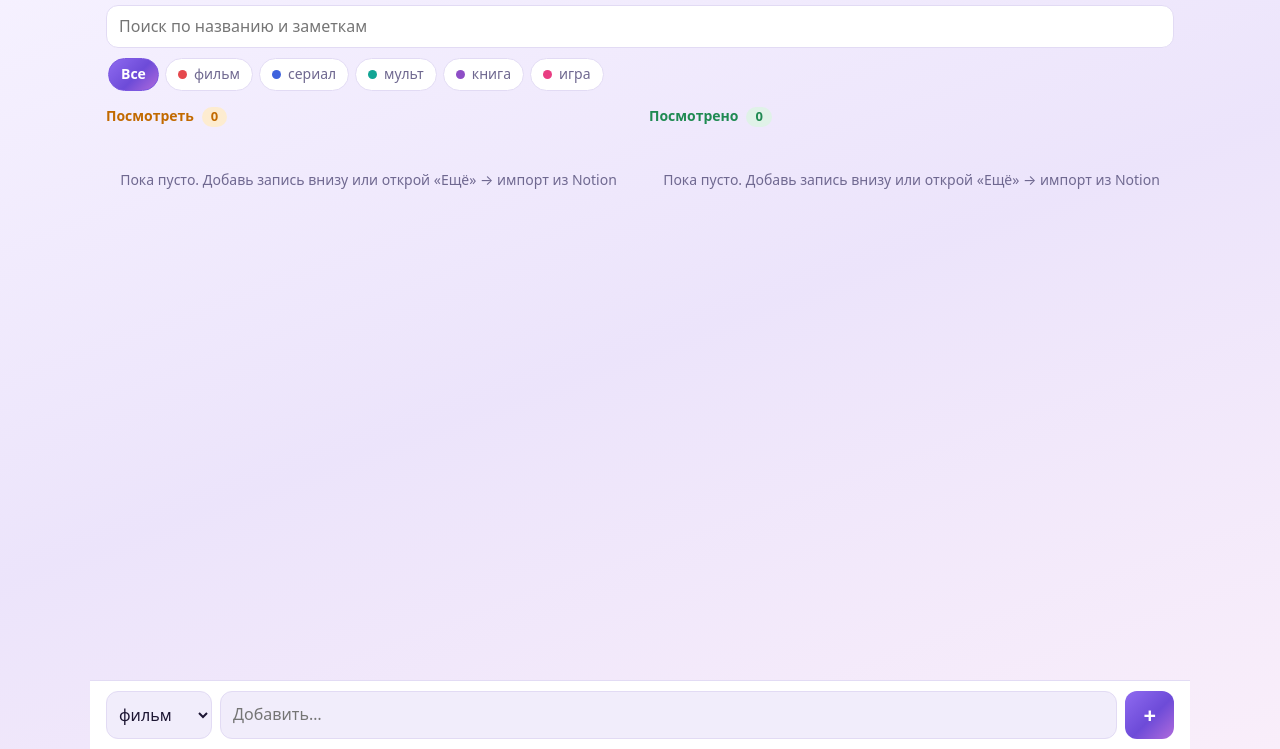
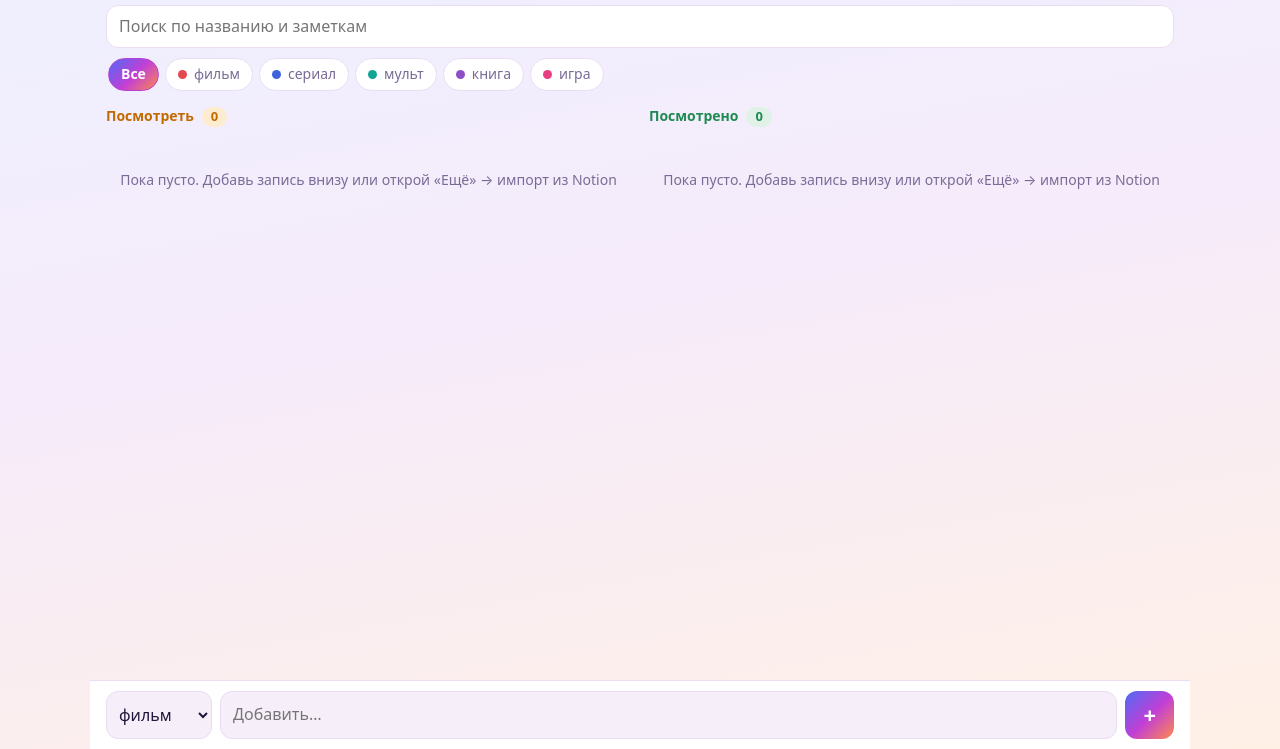
Before and after one commit to prizerator/wik, a plain HTML site: page index.html in a window 1280 px wide. Shown: the part 51-800 px from the top of the page. Drawn offline with Linux system fonts and the light colour scheme.

Commit message:
Theme colors match the icon
Co-Authored-By: Claude Sonnet 5.5 <noreply@anthropic.com>
Claude-Session: https://claude.ai/code/session_014Q6PySJ2kLPmnRqskMAKYS

```diff
--- a/index.html
+++ b/index.html
@@ -7,13 +7,13 @@
 <link rel="manifest" href="manifest.webmanifest">
 <link rel="icon" href="icon-192.png">
 <link rel="apple-touch-icon" href="icon-192.png">
-<meta name="theme-color" content="#6d4bd8">
+<meta name="theme-color" content="#a23dd4">
 <style>
 :root{
-  --bg:#f1edfb; --surface:#ffffff; --ink:#1d1633; --muted:#6f6890; --line:#e2dbf4;
-  --accent:#7b57e0; --accent-ink:#ffffff;
-  --grad:linear-gradient(135deg,#8f6bf0 0%,#6d4bd8 55%,#b06bdc 100%);
-  --page:linear-gradient(160deg,#f6f2ff 0%,#ece4fb 50%,#f9eefa 100%);
+  --bg:#f6effa; --surface:#ffffff; --ink:#221538; --muted:#7a6b96; --line:#eadcf3;
+  --accent:#b53fd4; --accent-ink:#ffffff;
+  --grad:linear-gradient(135deg,#4f6bf5 0%,#c13fd6 52%,#ff8a4c 100%);
+  --page:linear-gradient(170deg,#eef0ff 0%,#f6ebfa 45%,#fff0e6 100%);
   --want:#c26a00; --done:#1f8a52;
   --want-bg:#fdecd0; --done-bg:#e0f2e8;
   --star:#e0a100; --danger:#d4493c;
@@ -22,10 +22,10 @@
 }
 @media (prefers-color-scheme: dark){
   :root{
-    --bg:#15112a; --surface:#221b3d; --ink:#ece8fa; --muted:#a79fc7; --line:#352c58;
-    --accent:#a58bff; --accent-ink:#17102f;
-    --grad:linear-gradient(135deg,#9a7bff 0%,#7a5be6 55%,#c077e8 100%);
-    --page:linear-gradient(160deg,#1a1433 0%,#241a47 55%,#2a1b45 100%);
+    --bg:#150f2b; --surface:#231a3f; --ink:#f0eafa; --muted:#b0a3cc; --line:#3a2c5c;
+    --accent:#d58cff; --accent-ink:#1a0f33;
+    --grad:linear-gradient(135deg,#5b78ff 0%,#c13fd6 52%,#ff8a4c 100%);
+    --page:linear-gradient(170deg,#141a3d 0%,#2a1747 50%,#3a1c3c 100%);
     --want:#f2a93b; --done:#5fcf93;
     --want-bg:#35260f; --done-bg:#1a2d24;
     --star:#f2b928; --danger:#ff7a6e; color-scheme:dark;
--- a/sw.js
+++ b/sw.js
@@ -1,4 +1,4 @@
-const CACHE = "wiki-v7";
+const CACHE = "wiki-v8";
 const FILES = ["./", "index.html", "manifest.webmanifest", "icon-192.png", "icon-512.png"];
 
 self.addEventListener("install", e => {
```
Also changed, not shown: manifest.webmanifest.
